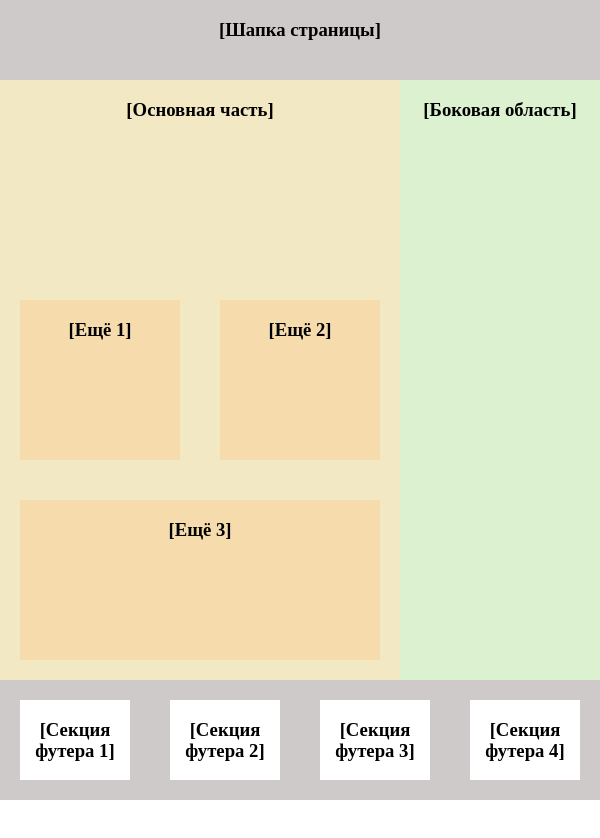
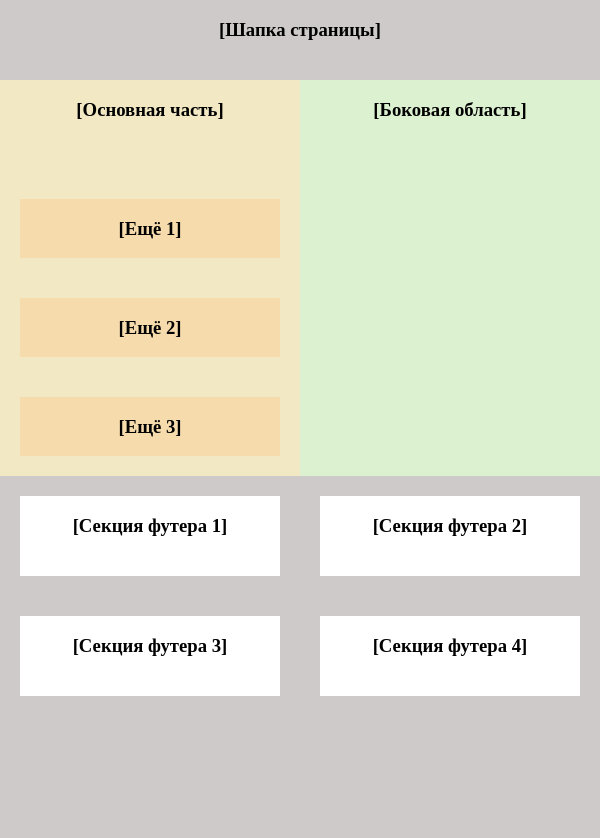
Before and after one commit to woachkatzl/week-6-task-2, a plain HTML site: page index.html in a window 600 px wide. Before the commit the page ends 800 px from the top, so only its background shows below. Drawn offline with Linux system fonts and the light colour scheme.

Commit message:
adaptive design

```diff
--- a/styles/styles.css
+++ b/styles/styles.css
@@ -1,10 +1,8 @@
+@media screen and (min-width: 768px) {
     body {
-    display: grid;
-    width: 100vw;
         height: 100vh;
         grid-template-columns: 2fr 1fr;
         grid-template-rows: 10vh 1fr 15vh;
-    text-align: center;
     }
 
     .header {
@@ -13,11 +11,7 @@ body {
 
     .main {
         grid-area: 2 / 1 / 3 / 2;
-    display: grid;
         grid-template: repeat(3, 1fr) / 1fr 1fr;
-    justify-content: space-around;
-    /* не сработало это свойство почему-то, сделала через margin. В футере так же было и тоже не сработало */
-    background-color: #f2e8c3;
     }
 
     .container {
@@ -38,13 +32,63 @@ body {
 
     .aside {
         grid-area: 2 / 2 / 3 / 3;
-    background-color: #dcf1d0;
     }
 
     .footer {
         grid-area: 3 / 1 / 4 / 4;
+        grid-template-columns: repeat(4, 1fr);
+    }
+}
+
+@media screen and (min-width: 480px) and (max-width: 767px) {
+    body {
+        grid-template-rows: [header-start] 10vh [header-end main-start] 1fr [main-end footer-start] 1fr [footer-end];
+        grid-template-columns: [main-start] 50% [main-end aside-start] 50% [aside-end];
+    }
+
+    .header {
+        grid-area: header-start / main-start / header-end / aside-end;
+    }
+
+    .main {
+        grid-area: main-start / main-start / main-end / main-end;
+        grid-template-rows: repeat(4, 1fr);
+    }
+
+    .aside {
+        grid-area: main-start / aside-start / main-end / aside-end;
+    }
+
+    .footer {
+        grid-area: footer-start / main-start / footer-end / aside-end;
+        grid-template-rows: repeat(auto-fit, 15vh);
+        grid-template-columns: repeat(auto-fit, minmax(max-content, 50%));
+    }
+}
+
+@media screen and (max-width: 479px) {
+    .aside {
+        min-height: 25vh;
+    }
+}
+
+body,
+.main,
+.footer {
     display: grid;
-    grid-template-columns: repeat(4, 1fr);
+}
+
+body {
+    width: 100vw;
+    text-align: center;
+}
+
+.main {
+    background-color: #f2e8c3;
+}
+
+.aside {
+    background-color: #dcf1d0;
 }
 
 .main section {
@@ -53,6 +97,7 @@ body {
 }
 
 .footer section {
+    height: 10vh;
     margin: 20px;
     background-color: #FFFFFF;
 }
```
Lines whose indentation alone changed are shown as unchanged.
